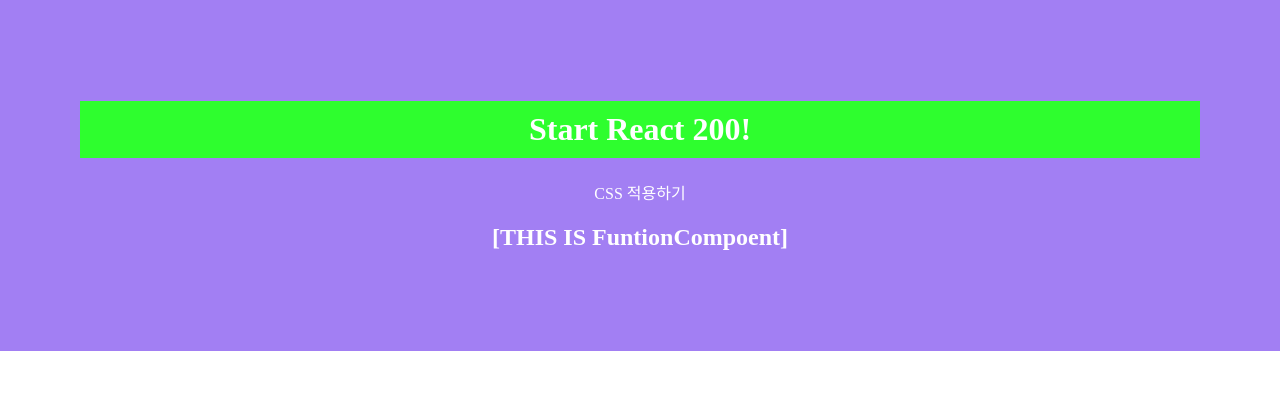
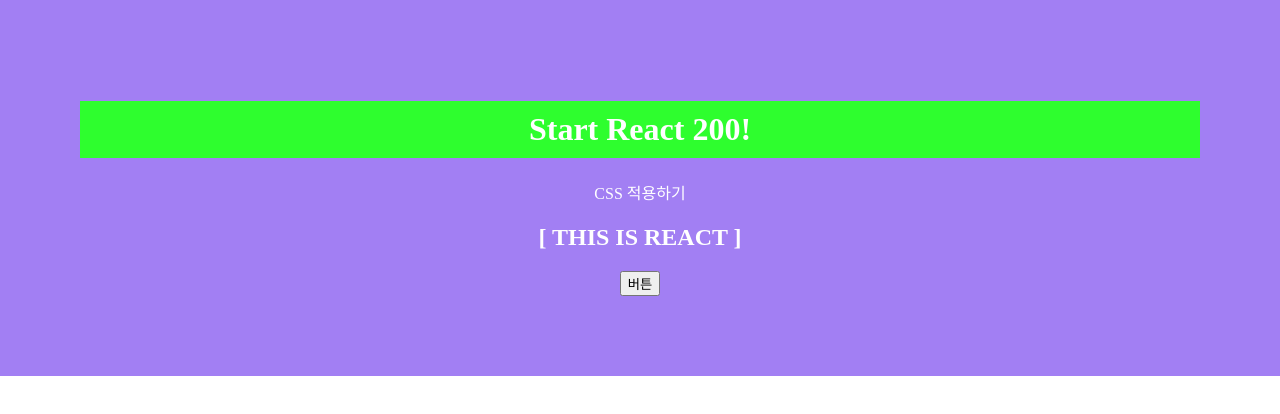
Before and after one commit to bestroom449k/first_App, a React (Create React App) app: page / in a window 1280 px wide. Shown: the top 414 px of the page. Built offline with nearby package versions, Linux system fonts and the light colour scheme.

Commit message:
chapter 31

```diff
--- a/src/App.js
+++ b/src/App.js
@@ -1,15 +1,15 @@
 import React from 'react';
 import './App.css';
-import FunctionComponent from './R030_FunctionComponent'
+import ReactHook from './R031_ReactHook'
 
 function App() {
   return (
     <div>
       <h1>Start React 200!</h1>
       <p>CSS 적용하기</p>
-      <FunctionComponent contents="[THIS IS FuntionCompoent]"/>
+      <ReactHook/>
     </div>
   );
-} //FunctionComponent에 contents값을 props로 보낸다. content에는THIS IS FuntionCompoent가 들어 잇음
+}// <ReactHook/> hook 함수는 useState, useEffect 기능이 있음
 
 export default App;
--- a/src/R030_FunctionComponent.js
+++ /dev/null
@@ -1,11 +0,0 @@
-import React from 'react';
-
-function R030_FunctionComponent(props){
-  let {contents}=props;
-  //contents을 받음
-  return (
-    <h2>{contents}</h2>
-  )
-}
-
-export default R030_FunctionComponent;
--- /dev/null
+++ b/src/R031_ReactHook.js
@@ -0,0 +1,34 @@
+import React, { useState, useEffect } from 'react';
+
+function R031_ReactHook(props){
+  const [contents, setContents] = useState('[ THIS IS REACT ]');
+   // const 변수는 처음이 contents 변환된 것이 setContents이다.
+  useEffect(() => {
+    console.log('useEffect');
+  });
+    // 콘솔 로그에 useEffect 남기기
+  return (
+    <div style={{padding: "0px"}}>
+      <h2>{contents}</h2>
+      <button onClick={() =>setContents('[ THIS IS HOOK ]')}>버튼</button>
+    </div>
+  )
+}
+    //버튼 클릭 setContents값을 THIS IS HOOK로 변환
+export default R031_ReactHook;
+
+/* class 형태로 작성시
+class R031_ReactHook extends Component {
+    ---------------------------------
+  constructor(props) {
+    super(props);     ----->> 이게  useState이것으로 되는 것임
+    this.state = {
+      ---------------------------------
+      contents: '[ THIS IS REACT ]'
+    };
+  }
+
+ componentDidMont() {
+    console.log('useEffect'); // useEffect와 같은 역할
+  }
+*/
```
